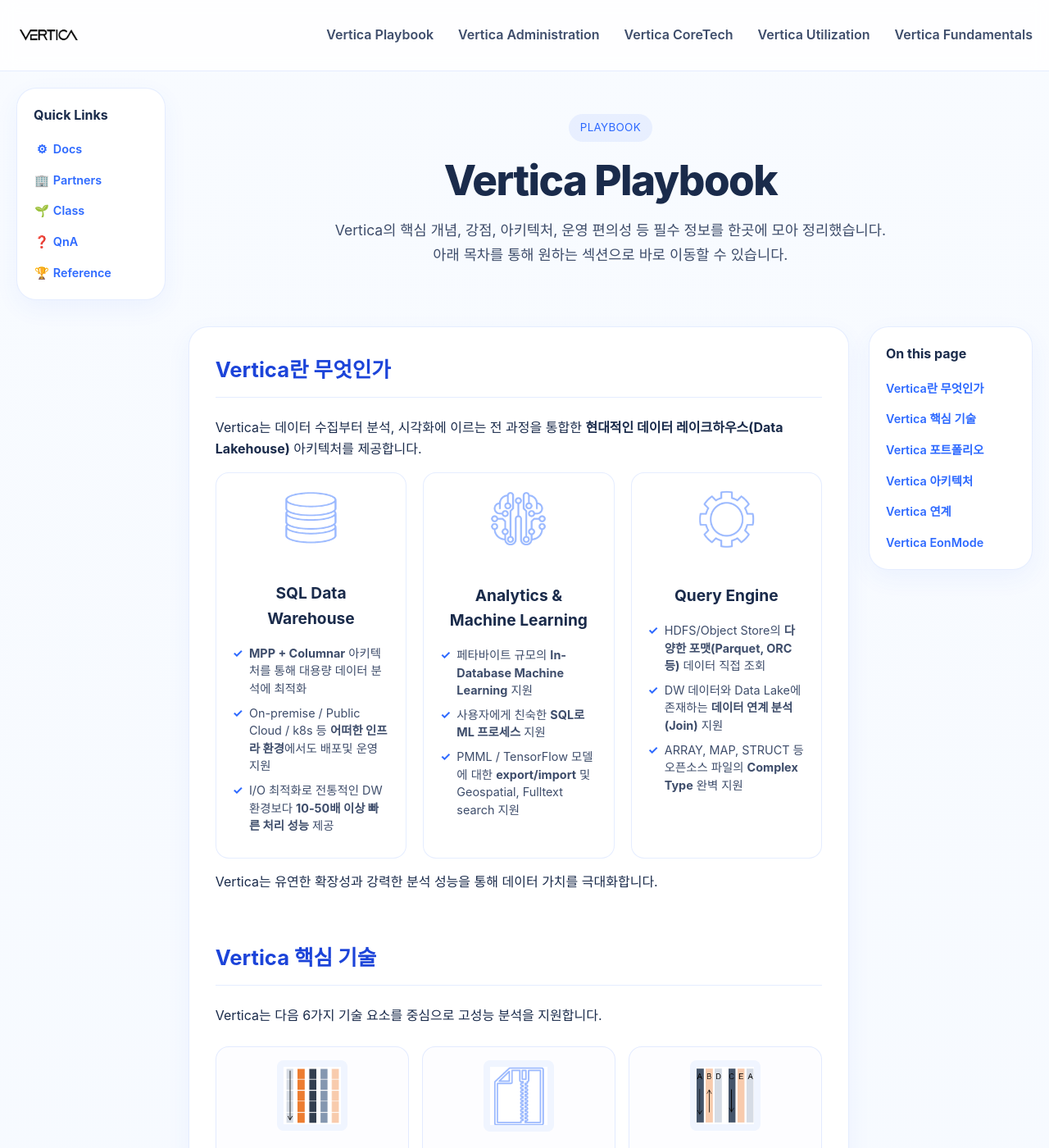
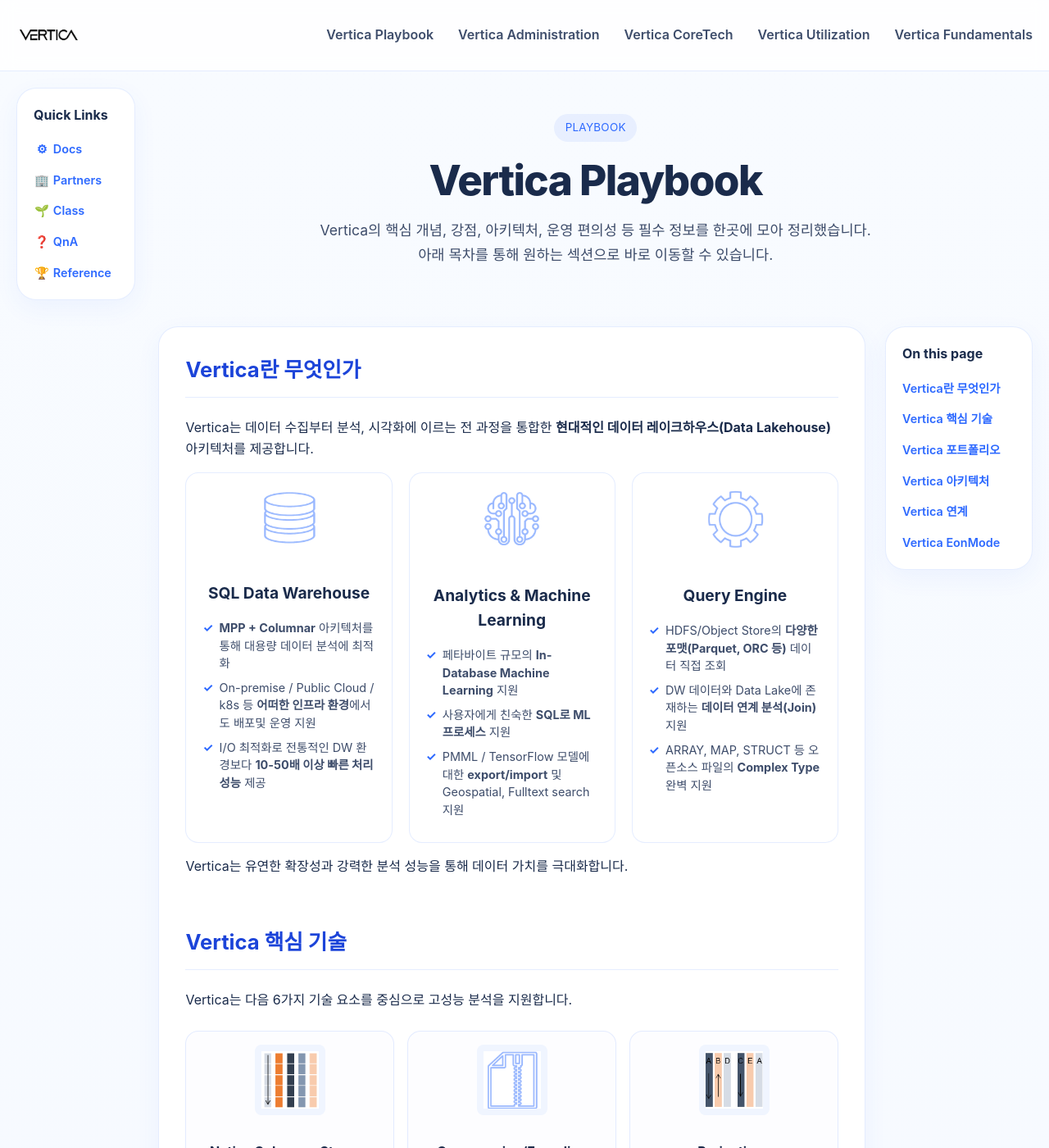
Before and after one commit to JIN0326/vertica_blog, a Jekyll site: the page built from 01playbook.md, in a window 1280 px wide and 1400 px high. Shown: the whole window at 82% size. Built offline with Jekyll 4.4.1, drawn with Linux system fonts in a browser that asks for light colours.

Commit message:
Update blog content and styling

```diff
--- a/assets/css/style.css
+++ b/assets/css/style.css
@@ -36,7 +36,7 @@
   width: min(1300px, calc(100% - 40px));
   margin: 0 auto;
   display: grid;
-  grid-template-columns: 1.5fr 8.5fr; /* 사이드바와 메인 콘텐츠 비율 조정 (1.5:8.5) */
+  grid-template-columns: 1.2fr 8.8fr; /* 사이드바와 메인 콘텐츠 비율 조정 (1.2:8.8) */
   gap: 28px;
   align-items: start;
   padding: 20px 0 80px;
@@ -360,7 +360,7 @@
 /* 5.2 2단 콘텐츠 레이아웃 (본문 + 사이드바) */
 .page-layout {
   display: grid;
-  grid-template-columns: minmax(0, 1fr) 200px;
+  grid-template-columns: minmax(0, 1fr) 180px;
   gap: 24px;
   margin-top: 32px;
 }
@@ -736,7 +736,7 @@
 }
 
 .portfolio-row img {
-  max-width: 180px;
+  max-width: 150px;
   height: auto;
 }
 
```
